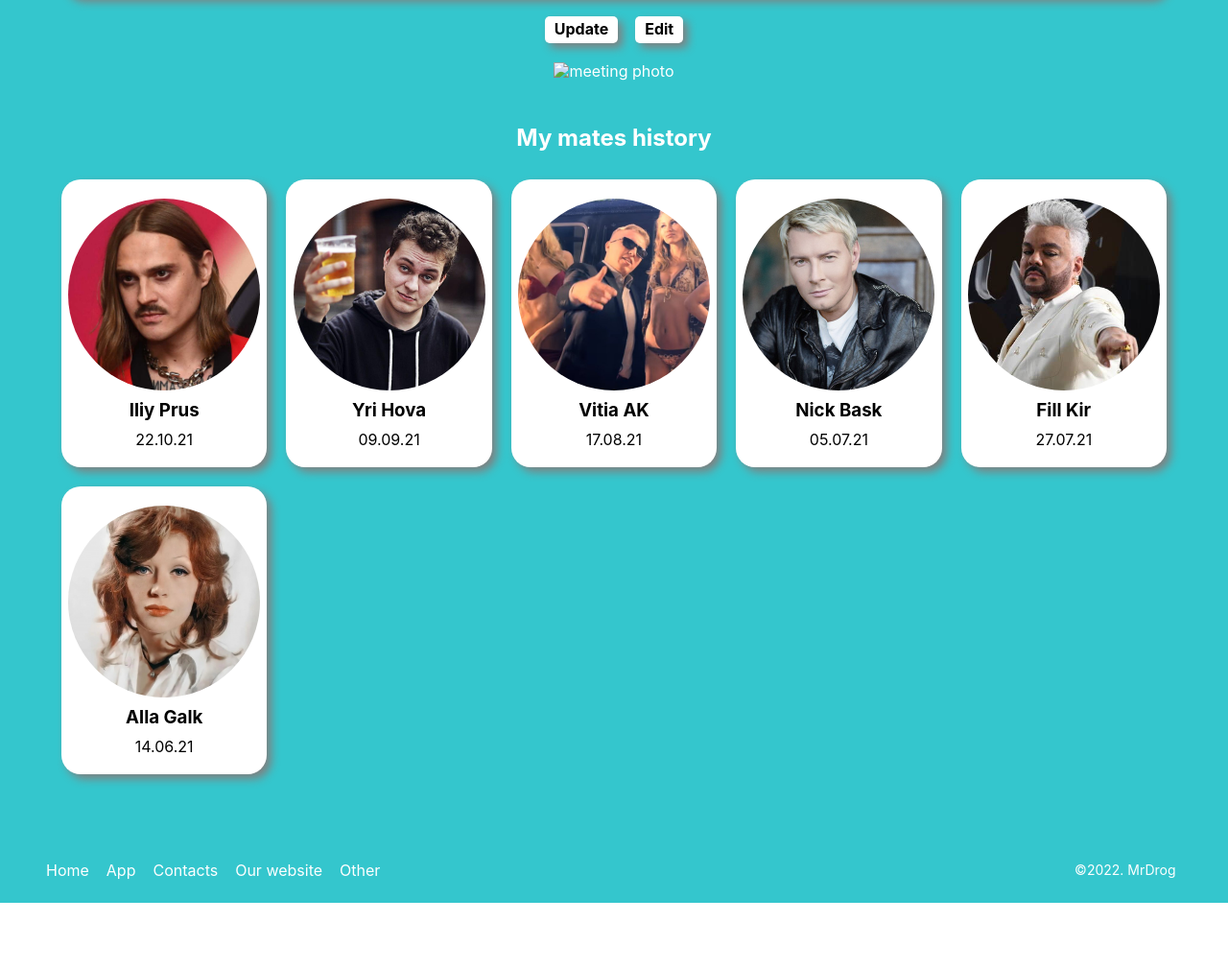
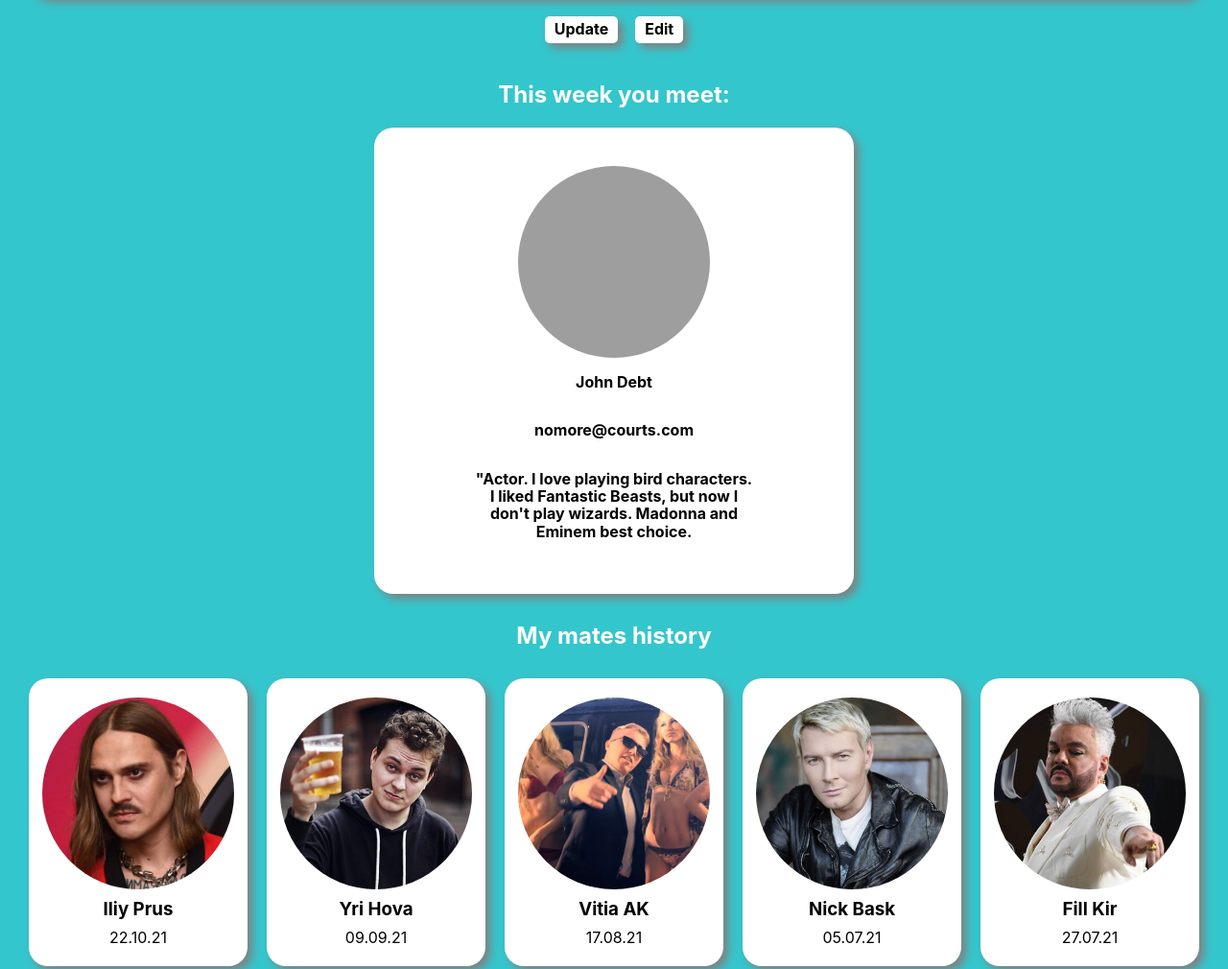
Before and after one commit to MisterDROG/SoHello, a plain HTML site: page personalAccount.html in a window 1280 px wide. Shown: the part 632-1642 px from the top of the page at 96% size. Before the commit the page ends 1573 px from the top, so only its background shows below. Drawn offline with Linux system fonts and the light colour scheme; grey boxes are pictures that could not be loaded.

Commit message:
feature: do meeting of the week personal page

```diff
--- a/index.css
+++ b/index.css
@@ -93,7 +93,7 @@
 .aboutUs {
     display: flex;
     flex-direction: row;
-    margin: 50px 40px;
+    margin: 50px 30px;
     align-items: center;
     justify-content: center;
 }
@@ -158,7 +158,7 @@
     display: grid;
     grid-template-columns: repeat(3, 1fr);
     gap: 30px;
-    margin: 50px 40px;
+    margin: 50px 30px;
 }
 
 @media screen and (max-width: 800px) {
@@ -195,7 +195,7 @@
     display: flex;
     flex-direction: column;
     align-items: center;
-    margin: 0 40px;
+    margin: 0 30px;
 }
 
 .whyNeed__title {
--- a/personalAcc.css
+++ b/personalAcc.css
@@ -102,8 +102,7 @@
 .profile {
     background-color: white;
     color: black;
-    width: 90%;
-    margin: 40px auto 0 auto;
+    margin: 40px 30px 0 30px;
     display: flex;
     flex-direction: row;
     align-items: center;
@@ -140,7 +139,7 @@
 }
 
 .profile__title {
-    margin: 0px auto 20px auto;
+    margin: 0px 0 20px 0;
     font-size: 25px;
     text-align: center;
 }
@@ -162,8 +161,57 @@
     }
 }
 
+.meeting {
+
+}
+
+.meeting__title {
+    display: flex;
+    flex-direction: column;
+    align-items: center;
+    justify-content: center;
+    text-align: center;
+    margin: 20px 0;
+
+}
+
+.meeting__container {
+    background-color: white;
+    color: black;
+    display: flex;
+    flex-direction: column;
+    align-items: center;
+    justify-content: center;
+    border-radius: 20px;
+    box-shadow: 5px 5px 10px grey;
+    padding: 40px;
+    margin: 0 30px;
+    width: 500px;
+    box-sizing: border-box;
+}
+
+@media screen and (max-width: 800px) {
+    .meeting__container {
+        width: 80%;
+        margin: 0 auto;
+    }
+}
+
+.meeting__photo {
+    width: 200px;
+    height: 200px;
+    object-fit: cover;
+    border-radius: 50%;
+}
+
+.meeting__text {
+    font-weight: bold;
+    text-align: center;
+    width: 70%
+}
+
 .history {
-    width: 90%
+    width: 100%;
 }
 
 
@@ -175,8 +223,8 @@
 .history__grid {
     display: grid;
     grid-template-columns: repeat(auto-fit, minmax(200px, 1fr));
-    width: 100%;
     gap: 20px;
+    margin: 30px;
 }
 
 .history__card {
--- a/personalAccount.html
+++ b/personalAccount.html
@@ -48,10 +48,13 @@
             </section>
 
             <section class="meeting">
-                <img class="meeting__photo" src ="" alt="meeting photo">
-                <p class = "meeting__text"></p>
-                <p class = "meeting__text"></p>
-                <p class = "meeting__text"></p>
+                <h2 class="meeting__title">This week you meet:</h2>
+                <div class="meeting__container">
+                    <img class="meeting__photo" src ="./images/jonDebt.jpg" alt="meeting photo">
+                    <p class = "meeting__text">John Debt</p>
+                    <p class = "meeting__text">nomore@courts.com</p>
+                    <p class = "meeting__text">"Actor. I love playing bird characters. I liked Fantastic Beasts, but now I don't play wizards. Madonna and Eminem best choice.</p>
+                </div>
             </section>
 
             <section class ='history'>
```
